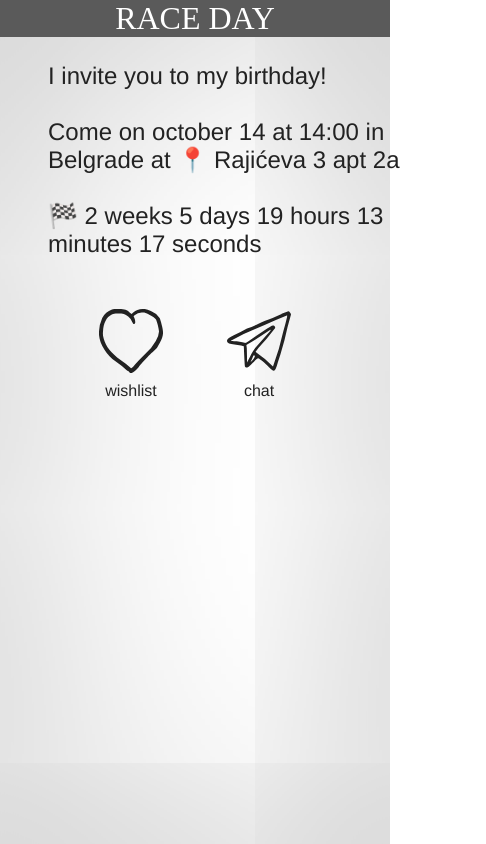
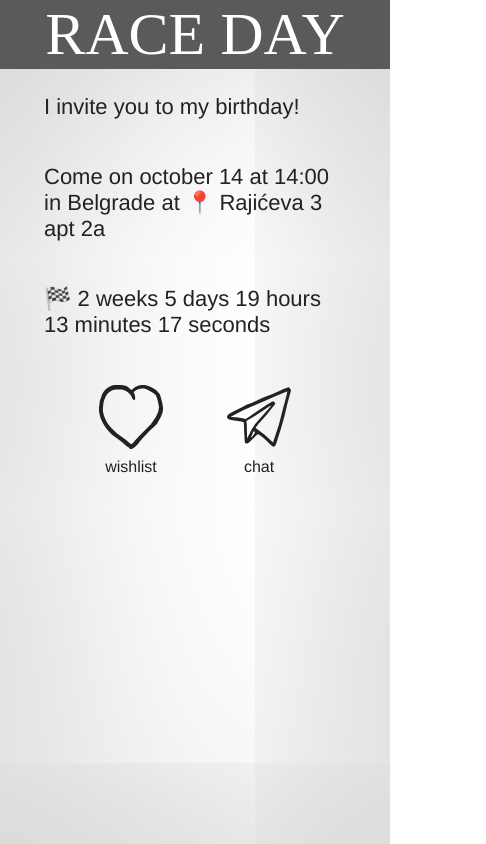
Before and after one commit to ErBlack/raceday, a SvelteKit app: page / in a window 390 px wide. Shown: the whole page, 486 px wide, since content can reach past the window. Built offline with nearby package versions, Linux system fonts and the light colour scheme; a web font is replaced by a local one; what svelte-local-storage-store would draw is missing.

Commit message:
mobile-template

```diff
--- a/src/components/invitation/invitation.svelte
+++ b/src/components/invitation/invitation.svelte
@@ -10,14 +10,13 @@
 
 <section class="content">
     <h1>Race Day</h1>
+
+    <p class="text">I invite you to my birthday!</p>
     <p class="text">
-        I invite you to my birthday!
-        <br /><br />
         Come on october {start.getDate()} at {start.getHours()}:{String(start.getMinutes()).padStart(2, '0')} in Belgrade
         at <a class="pin" href="https://yandex.ru/maps/-/CCUZIMBlkA"> Rajićeva 3 apt 2a</a>
-        <br /><br />
-        <Timer {start} />
     </p>
+    <p class="text"><Timer {start} /></p>
     <Links />
 </section>
 
@@ -36,14 +35,19 @@
     p {
         margin: 0 auto 2em auto;
         padding: 0 2em;
-        width: 600px;
+        width: 650px;
         max-width: 100vw;
         font-size: 24px;
+        box-sizing: border-box;
     }
 
-    @media (max-width: 480px) {
+    @media (max-width: 580px) {
         h1 {
-            font-size: 32px;
+            font-size: 60px;
+        }
+
+        p {
+            font-size: 22px;
         }
     }
 
```
